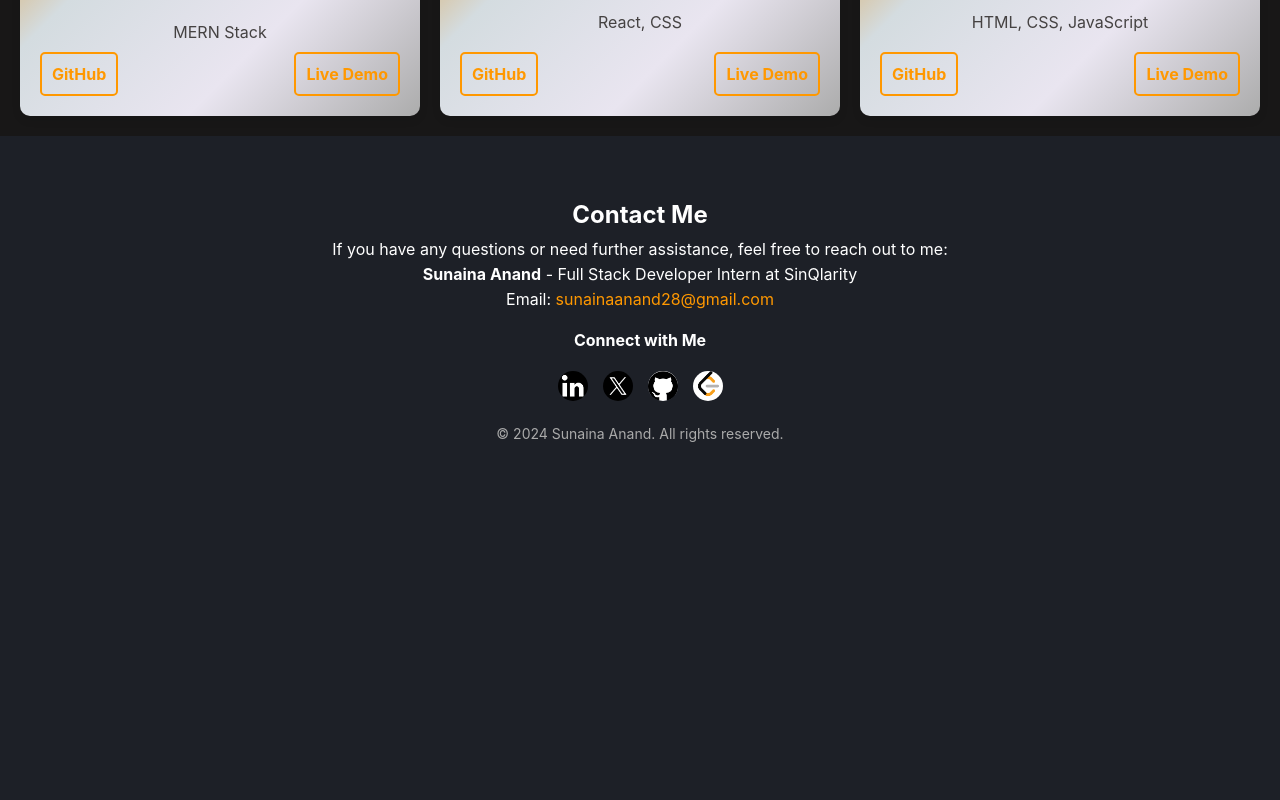
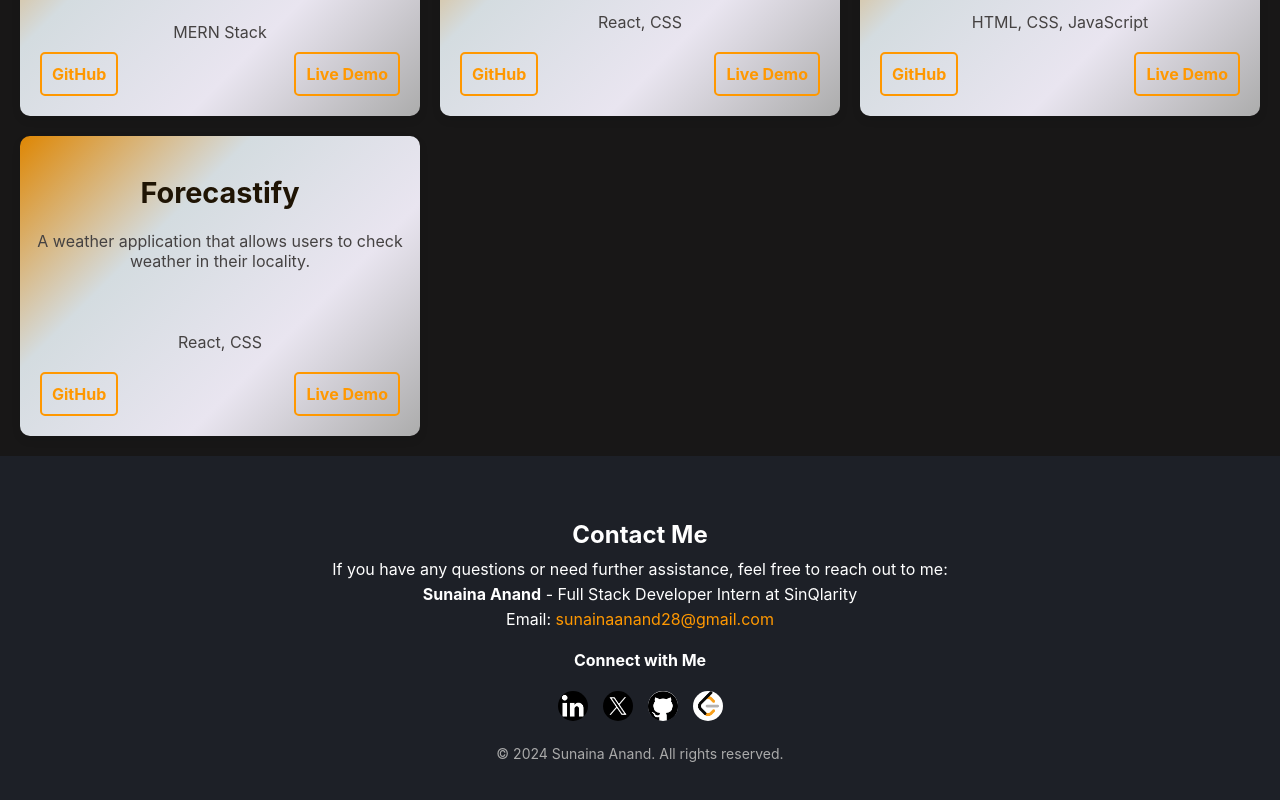
Before and after one commit to SunainaAnand28/My-Portfolio, a React (Create React App) app in the folder my-portfolio/: page / in a window 1280 px wide. Shown: the part 2710-3510 px from the top of the page. Before the commit the page ends 3206 px from the top, so only its background shows below. Built offline with nearby package versions, Linux system fonts and the light colour scheme.

Commit message:
Added Forecastify Project

```diff
--- a/my-portfolio/src/components/Projects.jsx
+++ b/my-portfolio/src/components/Projects.jsx
@@ -23,6 +23,13 @@ const Projects = () => {
       techStack: "HTML, CSS, JavaScript",
       githubLink: "https://github.com/sunainaanand28/To-Do-Web-App",
       liveLink: "https://sunainaanand28.github.io/To-Do-Web-App/"
+    },
+    {
+      title: "Forecastify",
+      description: "A weather application that allows users to check weather in their locality.",
+      techStack: "React, CSS",
+      githubLink: "https://github.com/sunainaanand28/forecastify",
+      liveLink: "https://forecastify-dun.vercel.app/"
     }
     // will add more projects here...
   ];
```
